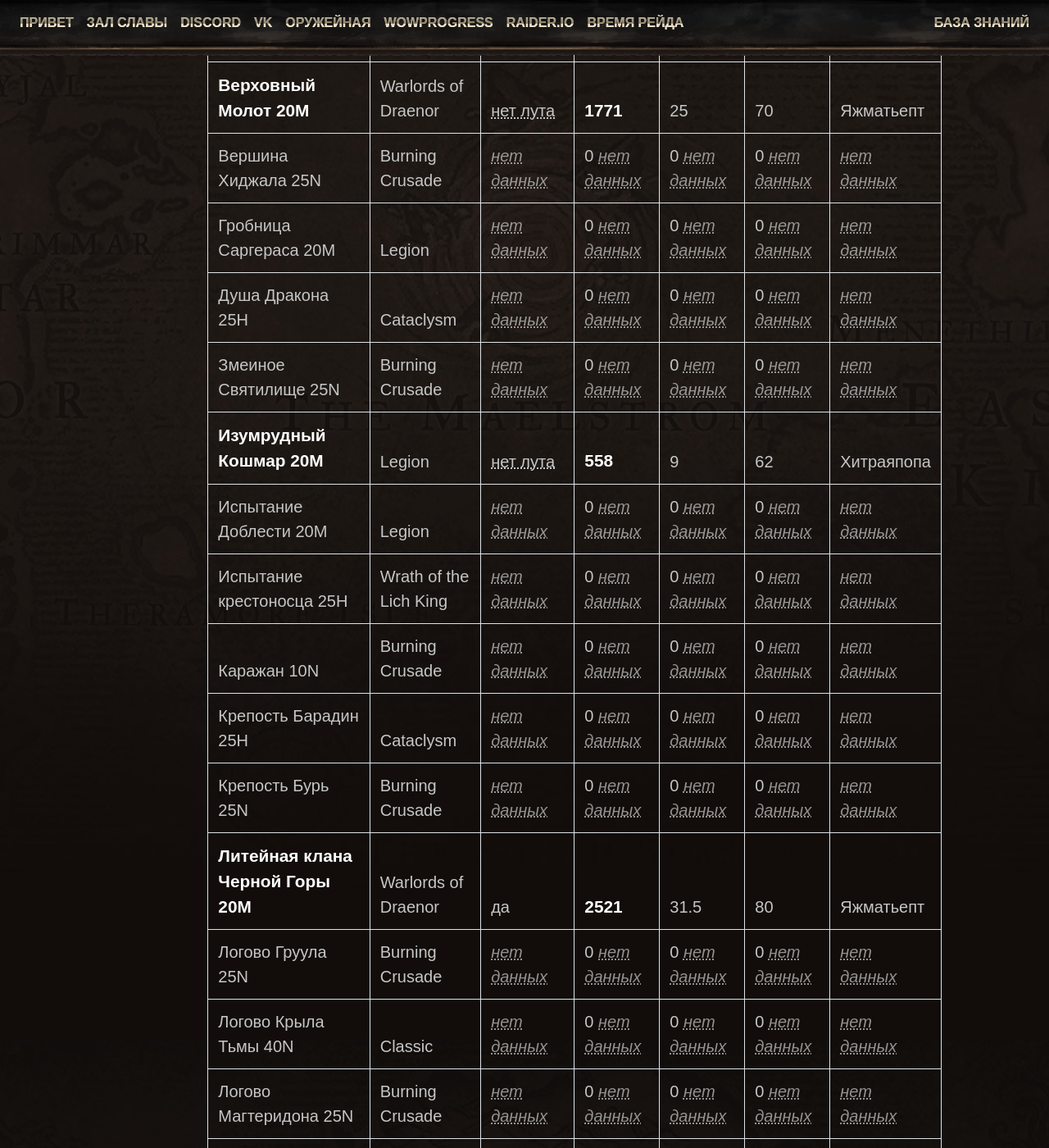
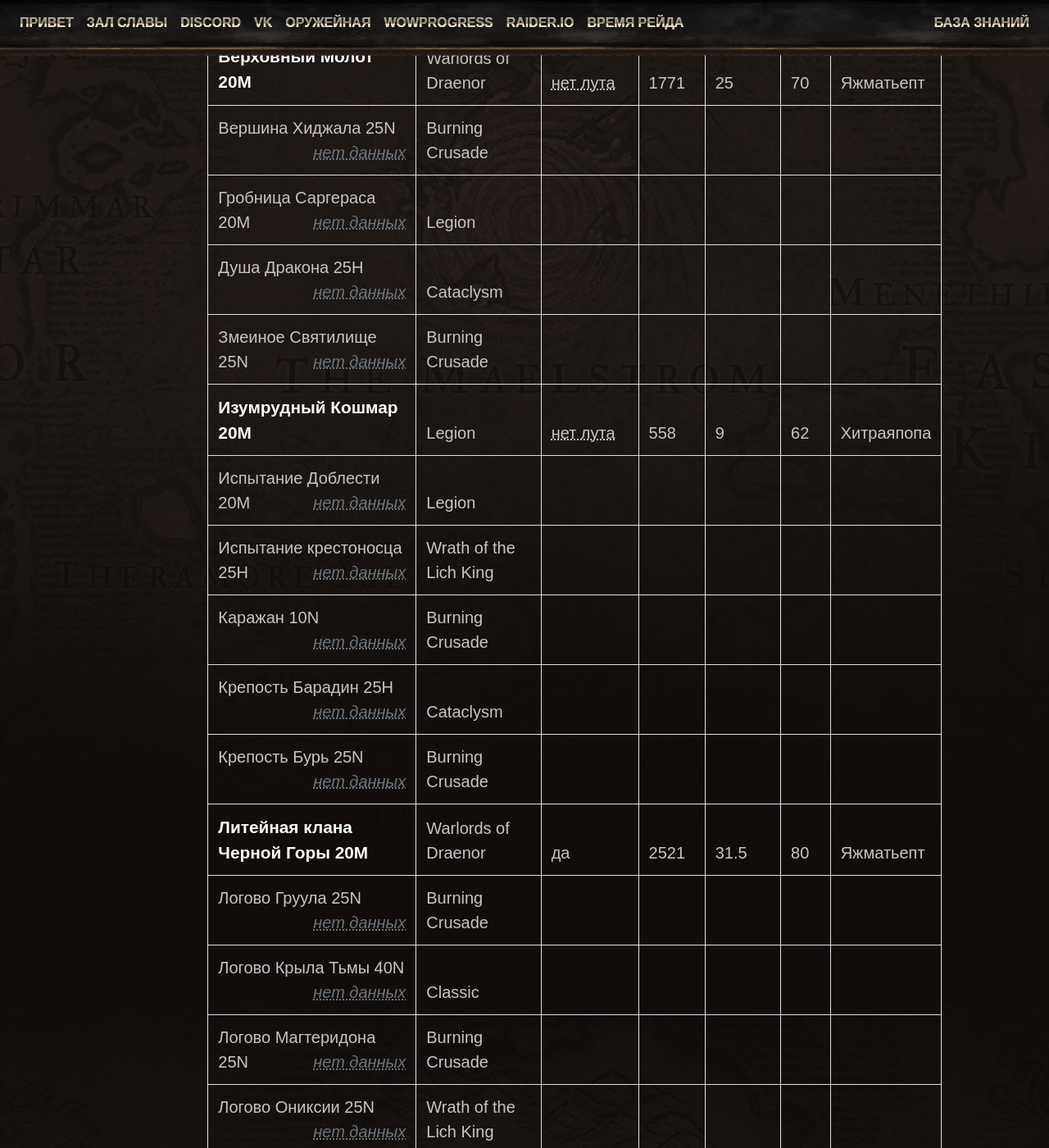
Before and after one commit to forestguild/website, a Jekyll site: the page built from wiki/goldfarm.md, in a window 1280 px wide and 1400 px high, scrolled down 2460 px. Shown: the whole window at 82% size. Built offline with Jekyll 4.4.1, drawn with Linux system fonts in a browser that asks for light colours; some web fonts are replaced; a script that is not in the unit is left out; comment, search, counter and statistics services are not loaded; some of the changed text lies outside the part shown.

Commit message:
updated goldfarm tables

```diff
--- a/wiki/goldfarm.md
+++ b/wiki/goldfarm.md
@@ -69,6 +69,8 @@
 {%- assign addon_time = 0 | plus: 0 -%}
 {%- assign addon_gpm = 0 | plus: 0 -%}
 {%- assign addon_raids = site.data.goldfarm_raid | where: 'addon', addon -%}
+{%- assign addon_raids_count = addon_raids | size -%}
+{%- assign addon_raids_data = 0 | plus: 0 -%}
 
 {%- for raid in addon_raids -%}
 
@@ -76,11 +78,12 @@
 {%- assign time = raid.time | plus: 0 -%}
 {%- assign addon_gold = addon_gold | plus: gold -%}
 {%- assign addon_time = addon_time | plus: time -%}
+{%- if gold > 0 -%}{%- assign addon_raids_data = addon_raids_data | plus: 1 -%}{%- endif -%}
 
 {%- endfor -%}
 {%- if addon_time == 0 -%}{%- assign addon_time = 1 | plus: 0 -%}{%- endif -%}
 {%- assign addon_gpm = addon_gold | divided_by: addon_time | round -%}
-| {% if addon_gold > 0 %}**{{ addon }}**{% else %}{{ addon }}{% endif %} | {% if addon_gold > 0 %}{{ addon_gold }}{% else %}0 _нет данных_{% endif %} | {% if addon_time == 1 %}0 _нет данных_{% else %}{{ addon_time }}{% endif %} | {% if addon_gold > 0 %}{{ addon_gpm }}{% else %}0 _нет данных_{% endif %} |
+| {% if addon_raids_count == addon_raids_data %}**{{ addon }}** _{{ addon_raids_data}}/{{ addon_raids_count }} рейдов_{:.float-right .text-muted}{% else %}{{ addon }} _мало данных {{ addon_raids_data}}/{{ addon_raids_count }} рейдов_{:.float-right .text-muted}{% endif %} | {% if addon_gold > 0 %}{{ addon_gold }}{% endif %} | {% if addon_time != 1 %}{{ addon_time }}{% endif %} | {% if addon_gold > 0 %}{{ addon_gpm }}{% endif %} |
 {% endfor %}
 
 ### Статистика по рейдам
@@ -96,7 +99,7 @@
 {%- else -%}
 {%- assign time = 1 | plus: 0 -%}
 {%- endif -%}
-| {% if gold > 0 %}**{{ raid.name }}**{% else %}{{ raid.name }}{% endif %} | {{ raid.addon }} | {% if raid.trash != '-' %}{{ raid.trash }}{% else %}_нет данных_{% endif %} | {% if gold > 0 %}**{{ raid.gold }}**{% else %}0 _нет данных_{% endif %}| {% if gold > 0 %}{{ raid.time }}{% else %}0 _нет данных_{% endif %} | {% if gold > 0 %}{{ raid.gold | divided_by: time | round }}{% else %}0 _нет данных_{% endif %} | {% if gold > 0 %}{{ raid.runner |default: 'Этке' }}{% else %}_нет данных_{% endif %} |
+| {% if gold > 0 %}**{{ raid.name }}**{% else %}{{ raid.name }} _нет данных_{:.float-right .text-muted}{% endif %} | {{ raid.addon }} | {% if raid.trash != '-' %}{{ raid.trash }}{% endif %} | {% if gold > 0 %}{{ raid.gold }}{% endif %}| {% if gold > 0 %}{{ raid.time }}{% endif %} | {% if gold > 0 %}{{ raid.gold | divided_by: time | round }}{% endif %} | {% if gold > 0 %}{{ raid.runner |default: 'Этке' }}{% endif %} |
 {% endfor %}
 
 <hr>
```
Also changed, not shown: other parts of wiki/goldfarm.md (+1 -0 lines).
